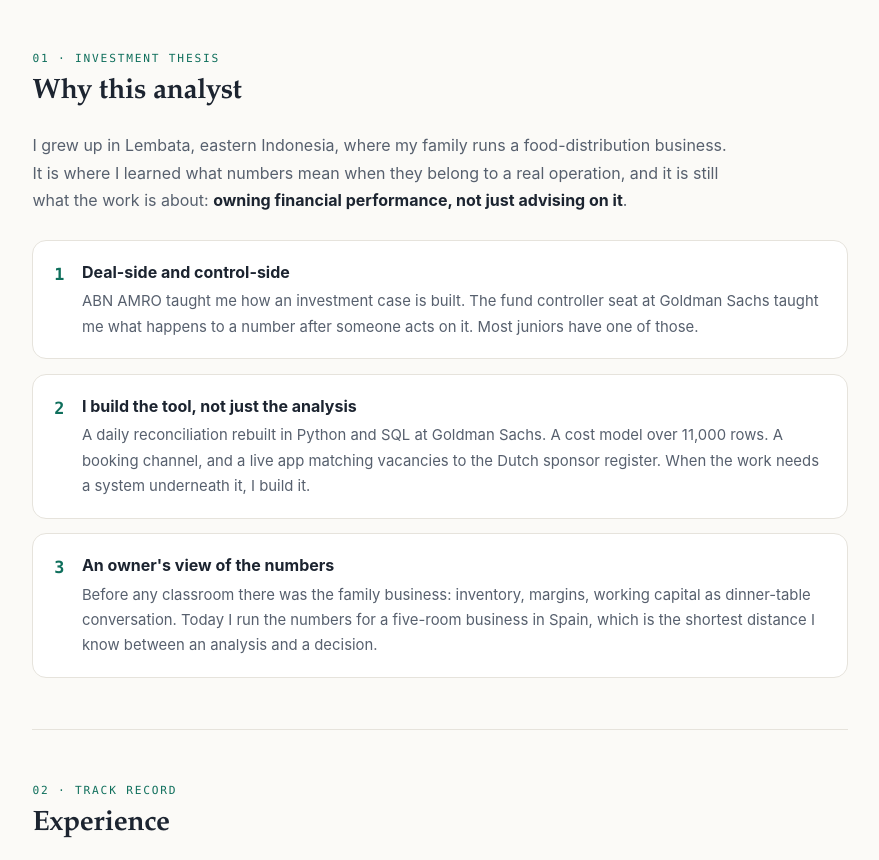
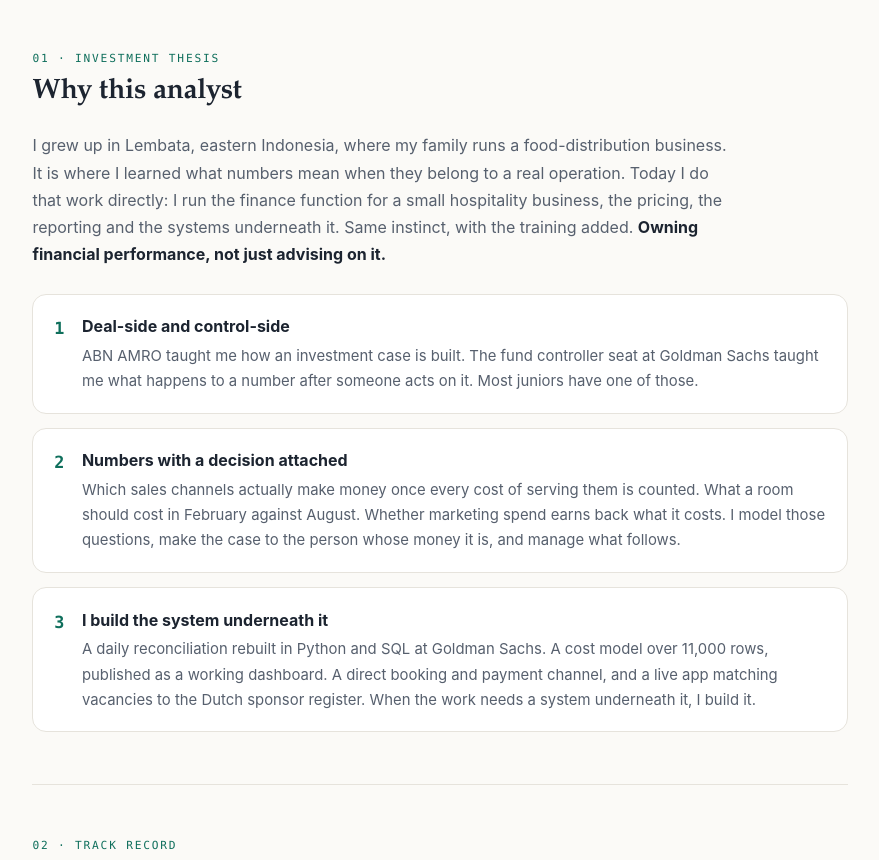
Before and after one commit to zerenlelaona/zerenlelaona.github.io, a plain HTML site: page index.html in a window 1280 px wide. Shown: the part 785-1645 px from the top of the page, without its empty margins (200-1079 px from the left). Drawn offline with Linux system fonts and the light colour scheme.

Commit message:
Re-derive the pitch around independent projects, commercial decisions and the dashboard

```diff
--- a/index.html
+++ b/index.html
@@ -562,8 +562,10 @@
     <h2>Why this analyst</h2>
     <p class="thesis-intro">
       I grew up in Lembata, eastern Indonesia, where my family runs a food-distribution business. It is
-      where I learned what numbers mean when they belong to a real operation, and it is still what the
-      work is about: <strong>owning financial performance, not just advising on it</strong>.
+      where I learned what numbers mean when they belong to a real operation. Today I do that work
+      directly: I run the finance function for a small hospitality business, the pricing, the reporting
+      and the systems underneath it. Same instinct, with the training added.
+      <strong>Owning financial performance, not just advising on it.</strong>
     </p>
     <div class="thesis-points">
       <div class="thesis-point">
@@ -577,19 +579,21 @@
       <div class="thesis-point">
         <span class="n">2</span>
         <div>
-          <h3>I build the tool, not just the analysis</h3>
-          <p>A daily reconciliation rebuilt in Python and SQL at Goldman Sachs. A cost model over 11,000
-          rows. A booking channel, and a live app matching vacancies to the Dutch sponsor register. When
-          the work needs a system underneath it, I build it.</p>
+          <h3>Numbers with a decision attached</h3>
+          <p>Which sales channels actually make money once every cost of serving them is counted. What a
+          room should cost in February against August. Whether marketing spend earns back what it costs.
+          I model those questions, make the case to the person whose money it is, and manage what
+          follows.</p>
         </div>
       </div>
       <div class="thesis-point">
         <span class="n">3</span>
         <div>
-          <h3>An owner's view of the numbers</h3>
-          <p>Before any classroom there was the family business: inventory, margins, working capital as
-          dinner-table conversation. Today I run the numbers for a five-room business in Spain, which is
-          the shortest distance I know between an analysis and a decision.</p>
+          <h3>I build the system underneath it</h3>
+          <p>A daily reconciliation rebuilt in Python and SQL at Goldman Sachs. A cost model over 11,000
+          rows, published as a working dashboard. A direct booking and payment channel, and a live app
+          matching vacancies to the Dutch sponsor register. When the work needs a system underneath it,
+          I build it.</p>
         </div>
       </div>
     </div>
```
